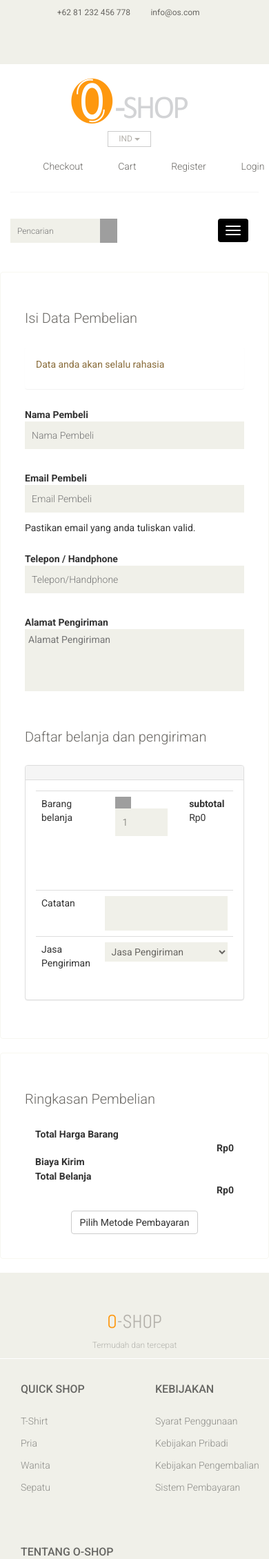
After one commit to ronaldos8/oshop-imk, a CodeIgniter app: page /database/index.php/user/beli/1 in a window 390 px wide; the page is wider, and only the part inside the window is pictured. The commit adds this page. Shown: the top 2260 px of that part at 69% size. Run offline with CodeIgniter, Linux system fonts and the light colour scheme; data that the repository does not hold is empty; some web fonts are replaced; grey boxes are pictures that could not be loaded.

Commit message:
add transaction - complete

```diff
--- a/application/controllers/User.php
+++ b/application/controllers/User.php
@@ -41,6 +41,108 @@ class User extends CI_Controller {
 		$data['slider'] = 0;
 		$data['v_kategori'] = TRUE;
 		$data['menu_login'] = 'active';
+		$this->load->view('main', $data);
+	}
+
+	function edit()
+	{
+		$id = $this->session->userdata('ID_user');
+
+		$pembeli = $this->usermodel->get_user($id);
+
+		$data['title'] = $pembeli->nama_pembeli;
+		$data['slider'] = 0;
+		$data['isi'] = 'konten/editprofile';
+		$data['v_kategori'] = FALSE;
+
+		$data['pembeli'] = $pembeli;
+
+		$this->load->view('main', $data);
+	}
+
+	function proses_edit()
+	{
+		$id = $this->input->post('id_pembeli');
+		unset($_POST['id_pembeli']);
+		$this->db->where('id_pembeli', $id);
+		$this->db->update('pembeli', $_POST);
+
+		if ($this->db->affected_rows() > 0) {
+			$this->session->set_flashdata('status', 'Profile berhasil diperbaharui');
+			redirect(base_url('user'),'refresh');
+		}else {
+			$this->session->set_flashdata('status', 'Profile tidak diperbaharui');
+			redirect(base_url('user'),'refresh');
+		}
+	}
+
+	function beli($id = NULL, $qty = NULL)
+	{
+		if ($id != NULL) {
+			if($qty == NULL)
+			{
+				$data['qty'] = 1;
+			}else $data['qty'] = $qty;
+
+			if (is_array($id)) {
+				foreach ($id as $value) {
+					$data['produk'][] = $this->produkmodel->get_by_id($value);
+				}
+			}else $data['produk'] = $this->produkmodel->get_by_id($id);
+
+			$data['title'] = 'Beli ';
+			$data['v_kategori'] = FALSE;
+			$data['slider'] = 0;
+			$data['isi'] = 'konten/beli';
+
+			$data['pembeli'] = $this->usermodel->get_user($this->session->userdata('ID_user'));
+
+			$this->load->view('main', $data);
+
+		}else redirect(base_url(),'refresh');
+	}
+
+	function pembayaran($id = NULL, $qty = NULL)
+	{
+		if ($id != NULL) {
+			$data['produk'] = $this->produkmodel->get_by_id($id);
+			$data['title'] = 'Pembayaran ';
+			$data['v_kategori'] = FALSE;
+			$data['slider'] = 0;
+			$data['isi'] = 'konten/pembayaran';
+
+			if (isset($qty)) {
+				$data['qty'] = $qty;
+			}
+			$data['pembeli'] = $this->usermodel->get_user($this->session->userdata('ID_user'));
+
+			$this->load->view('main', $data);
+		}else {
+			redirect(base_url(),'refresh');
+		}
+	}
+
+	function proses_transaksi()
+	{
+		$trx = 'OS' .date('dm') .rand(100000, 999999);
+		$_POST['no_transaksi'] = $trx;
+
+		$this->db->insert('transaksi', $_POST);
+
+		if ($this->db->affected_rows() > 0) {
+			redirect(base_url('user/transaksi'),'refresh');
+		}else echo 'Transaksi gagal';
+	}
+
+	function transaksi()
+	{
+		$data['title'] = 'Transaksi';
+		$data['slider'] = 0;
+		$data['v_kategori'] = FALSE;
+		$data['isi'] = 'konten/transaksi';
+
+		$data['transaksi'] = $this->usermodel->get_trx($this->session->userdata('ID_user'));
+
 		$this->load->view('main', $data);
 	}
 
@@ -103,11 +205,12 @@ class User extends CI_Controller {
 			$r = base_url('produk/s/') .$this->input->post('id_produk');
 			redirect($r,'refresh');
 		}else if ($this->input->post('submit') == 'buy') {
-			echo 'string';
+			$r = base_url('user/beli/') .$this->input->post('id_produk') ."/" .$this->input->post('qty');
+			redirect($r,'refresh');
 		}
 	}
 
-	protected function hapus_cart($rowid)
+	function hapus_cart($rowid)
 	{
 		$data = array(
 			'rowid' => $rowid,
@@ -115,7 +218,11 @@ class User extends CI_Controller {
 		);
 
 		$this->cart->update($data);
+
+		redirect(base_url('user/cart'),'refresh');
 	}
+
+	// function
 
 }
 
--- a/application/models/UserModel.php
+++ b/application/models/UserModel.php
@@ -19,6 +19,13 @@ class UserModel extends CI_Model {
 		return $r->row();
 	}
 
+	function get_trx($id)
+	{
+		$q = "SELECT a.nama_produk as nama_produk, a.foto_produk as foto_produk, b.qty as qty, b.harga as harga, b.no_transaksi as no_transaksi, b.status as status FROM produk a, transaksi b WHERE a.id_produk = b.id_produk and b.id_pembeli = $id";
+		$r = $this->db->query($q);
+		return $r->result();
+	}
+
 }
 
 /* End of file userModel.php */
--- /dev/null
+++ b/application/views/konten/beli.php
@@ -0,0 +1,134 @@
+<div class="row">
+	<div class="col-md-12 col-sm-12 col-xs-12">
+		<div class="container">
+			<div class="row">
+				<div class="col-md-8 col-sm-8 col-xs-12 well">
+					<div class="login-form"><!--login form-->
+						<h2>Isi Data Pembelian</h2>
+						<div class="panel">
+						<div class="panel-body">
+								<p class="bg-warning text-warning">Data anda akan selalu rahasia</p>
+							</div>
+						</div>
+						<form class="form-horizontal" action="<?php echo base_url('user/proses_login'); ?>" method="POST">
+							<div class="form-group">
+								<label class="col-md-2 col-sm-2 col-xs-12 control-label" for="">Nama Pembeli</label>
+								<div class="col-md-6 col-sm-6 col-xs-12">
+									<input type="text" name="nama_pembeli" value="<?php echo $pembeli->nama_pembeli; ?>" placeholder="Nama Pembeli" />
+								</div>
+							</div>
+
+							<div class="form-group">
+								<label class="col-md-2 col-sm-2 col-xs-12 control-label" for="">Email Pembeli</label>
+								<div class="col-md-6 col-sm-6 col-xs-12">
+									<input type="email" name="email_pembeli" value="<?php echo $pembeli->email_pembeli; ?>" placeholder="Email Pembeli" />
+									<span>
+										Pastikan email yang anda tuliskan valid.
+									</span>
+								</div>
+							</div>
+
+							<div class="form-group">
+								<label class="col-md-2 col-sm-2 col-xs-12 control-label" for="">Telepon / Handphone</label>
+								<div class="col-md-6 col-sm-6 col-xs-12">
+									<input type="text" name="kontak_pembeli" value="<?php echo $pembeli->kontak_pembeli; ?>" placeholder="Telepon/Handphone" />
+								</div>
+							</div>
+
+							<div class="form-group">
+								<label class="col-md-2 col-sm-2 col-xs-12 control-label" for="">Alamat Pengiriman</label>
+								<div class="col-md-6 col-sm-6 col-xs-12">
+									<textarea name="alamat_pembeli" rows="4" placeholder="Alamat Pengiriman"><?php echo $pembeli->alamat_pembeli; ?></textarea>
+								</div>
+							</div>
+
+							<br>
+							<h2>Daftar belanja dan pengiriman</h2>
+
+							<div class="panel panel-default">
+								<div class="panel-heading">
+							    	<h3 class="panel-title"><?php echo $produk->nama_produk; ?></h3>
+								</div>
+								<div class="panel-body">
+							    	<table class="table">
+							    		<tr>
+							    			<td>Barang belanja</td>
+							    			<td>
+							    				<img class="col-md-3 col-sm-3 col-xs-6" src="<?php echo base_url('assets/images/produk/') .$produk->foto_produk; ?>" alt="">
+							    				<div class="col-md-2">
+							    					<input type="number" name="qty" value="<?php echo $qty; ?>" placeholder="">
+							    				</div>
+							    				<br><br><br>
+							    				<?php echo $produk->detail_produk; ?>
+							    			</td>
+							    			<td>
+							    				<b>subtotal</b>
+							    				<?php
+							    					echo "Rp" .number_format($produk->harga_produk, 0, ',', '.');
+							    				?>
+							    			</td>
+							    		</tr>
+							    		<tr>
+							    			<td>
+							    				Catatan
+							    			</td>
+							    			<td colspan="3">
+							    				<textarea name="catatan"></textarea>
+							    			</td>
+							    		</tr>
+							    		<tr>
+							    			<td>Jasa Pengiriman</td>
+							    			<td colspan="2">
+							    				<select name="jasa_pengiriman" >
+							    					<option value="">Jasa Pengiriman</option>
+							    					<option value="jne">JNE REGULER</option>
+							    					<option value="jne2">JNE EXPRESS</option>
+							    					<option value="gojek">GO SEND</option>
+							    				</select>
+							    			</td>
+							    		</tr>
+							    	</table>
+								</div>
+							</div>
+						</form>
+					</div><!--/login form-->
+				</div>
+
+				<div class="col-md-4 col-sm-4 col-xs-12 well">
+					<div class="login-form">
+						<h2>Ringkasan Pembelian</h2>
+						<div class="col-md-6 col-sm-6 col-xs-12">
+							<b>Total Harga Barang</b>
+						</div>
+						<div class="col-md-6 col-sm-6 col-xs-12" align="right">
+							<b><?php echo "Rp" .number_format($produk->harga_produk*$qty, 0, ',', '.'); ?></b>
+						</div>
+						<div class="col-md-6 col-sm-6 col-xs-12">
+							<b>Biaya Kirim</b>
+						</div>
+						<div class="col-md-6 col-sm-6 col-xs-12" align="right">
+							<b><?php //echo "Rp" .number_format(1.3/100*$produk->harga_produk, 0, ',', '.'); ?></b>
+						</div>
+						<div class="col-md-12">
+							<hr>
+						</div>
+						<div class="col-md-6 col-sm-6 col-xs-12">
+							<b>Total Belanja</b>
+						</div>
+						<div class="col-md-6 col-sm-6 col-xs-12" align="right">
+							<b><?php echo "Rp" .number_format($produk->harga_produk*$qty, 0, ',', '.'); ?></b>
+						</div>
+						<div class="col-md-12 col-sm-12 col-xs-12">
+							<br>
+						</div>
+						<div class="col-md-12 col-sm-12 col-xs-12" align="center">
+							<a href="<?php echo base_url('user/pembayaran/') .$produk->id_produk ."/" .$qty; ?>" title="">
+								<button type="submit" class="btn btn-default">Pilih Metode Pembayaran</button>
+							</a>
+						</div>
+					</div>
+				</div>
+			</div>
+		</div>
+	</div>
+</div>
--- a/application/views/konten/home.php
+++ b/application/views/konten/home.php
@@ -30,8 +30,8 @@
 														</p>
 														<h2>Rp.<?php echo number_format($value->harga_produk, 2, ',', '.') ?></h2>
 														<p><?php echo $value->nama_produk; ?></p>
-														<a href="<?php echo base_url('user/cart/') .$value->id_produk; ?>" class="btn btn-default add-to-cart"><i class="fa fa-shopping-cart"></i>Tambahkan</a>
-														<a href="<?php echo base_url('produk/s/') ?><?php echo $value->id_produk; ?>" class="btn btn-default add-to-cart"><i class="fa fa-eye"></i>Lihat</a>
+														<a href="<?php echo base_url('user/beli/') .$value->id_produk; ?>" class="btn btn-default add-to-cart"><i class="fa fa-shopping-cart"></i><b>Beli</b></a>
+														<a href="<?php echo base_url('produk/s/') ?><?php echo $value->id_produk; ?>" class="btn btn-default add-to-cart"><i class="fa fa-eye"></i>Lihat Produk</a>
 													</div>
 												</div>
 											</div>
--- a/application/views/layout/header.php
+++ b/application/views/layout/header.php
@@ -92,7 +92,7 @@
 						</div>
 						<div class="mainmenu pull-left">
 							<ul class="nav navbar-nav collapse navbar-collapse">
-								<li><a href="index.html" class="active">Beranda</a></li>
+								<li><a href="<?php echo base_url(); ?>" class="active">Beranda</a></li>
 								<li class="dropdown"><a href="#">Shop<i class="fa fa-angle-down"></i></a>
                                     <ul role="menu" class="sub-menu">
                                         <li><a href="shop.html">Produk</a></li>
```
Also changed, not shown: application/views/konten/cart.php (+38 -9 lines), application/views/konten/editprofile.php (added, +51 -0 lines), application/views/konten/pembayaran.php (added, +97 -0 lines), application/views/konten/profile.php (+38 -0 lines), application/views/konten/transaksi.php (added, +40 -0 lines).
